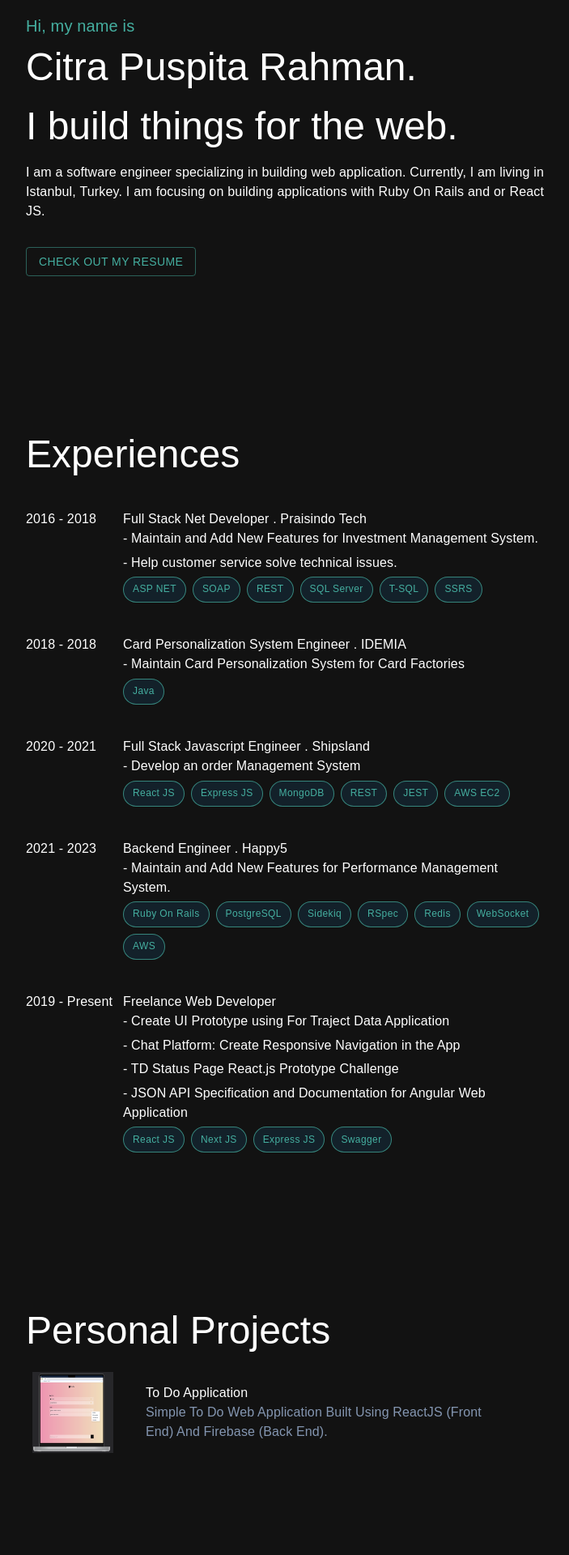
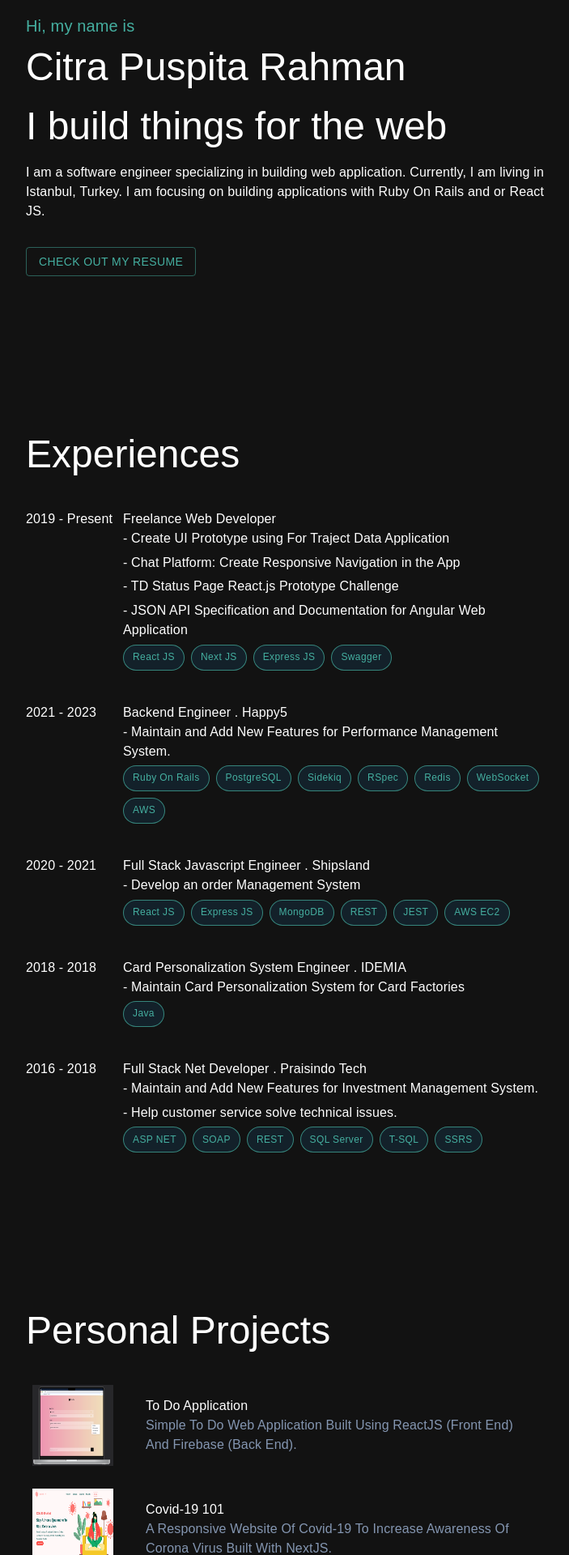
Before and after one commit to citra-rahman/citra-rahman.github.io, a Next.js app: page / in a window 1280 px wide. Shown: the part 240-2160 px from the top of the page at 81% size, without its empty margins (288-991 px from the left). Built offline with nearby package versions, Linux system fonts and the light colour scheme; a web font is replaced by a local one.

Commit message:
add projects data

```diff
--- a/src/app/components/Footer.tsx
+++ b/src/app/components/Footer.tsx
@@ -7,7 +7,7 @@ import { navItems } from "@/data";
 export default function Footer() {
     return (
         <Grid display='flex' flexDirection='row' justifyContent='center' container>
-            <Grid item>
+            <Grid sx={{display: {xs: 'none', md: 'block'}}} item>
                 {navItems.map((item, index) => (
                     <Button href={`#${item}`} key={item} color='primary'>
                         <span style={{ color: '#45afa0' }}>0{index + 1}.</span>{item}
--- a/src/app/components/ProjectCard.tsx
+++ b/src/app/components/ProjectCard.tsx
@@ -5,11 +5,23 @@ import { projectCardProp } from "@/libs/type";
 
 export default function ProjectCard({ name, imgPath, description, link }: projectCardProp) {
     return (
-        <Button href={link} style={{ display: "flex", flexDirection: "row", textTransform: 'capitalize' }} target='_blank'>
-            <Image alt={name} src={imgPath} width={100} height={100}/>
-            <Box sx={{paddingX: 5}}>
+        <Button
+            href={link}
+            style={{
+                display: "flex",
+                flexDirection: "row",
+                justifyContent: "center",
+                alignItems: "center",
+                textTransform: 'capitalize'
+            }} target='_blank'>
+            <Image alt={name} src={imgPath} width={100} height={100} />
+            <Box sx={{ paddingLeft: 5 }}>
                 <Typography>{name}</Typography>
-                <Typography sx={{color: '#8496b1'}}>{description}</Typography>
+                <Typography
+                    sx={{
+                        color: "#8496b1"
+                    }}
+                >{description}</Typography>
             </Box>
         </Button>
     )
--- a/src/app/page.tsx
+++ b/src/app/page.tsx
@@ -1,14 +1,13 @@
 "use client";
 import { Box, Button, Toolbar, Typography } from "@mui/material";
 import { ThemeProvider, createTheme } from '@mui/material/styles';
-import IconButton from "@mui/material/IconButton";
 import { Gruppo } from "next/font/google";
 import Header from "./components/Header";
 import Footer from "./components/Footer";
 import WorkCard from "./components/WorkCard";
 import ProjectCard from "./components/ProjectCard";
 import CssBaseline from '@mui/material/CssBaseline';
-import { experiences, projects } from "@/data";
+import { about, experiences, projects } from "@/data";
 
 const gruppo = Gruppo({
   subsets: ["latin"],
@@ -35,8 +34,8 @@ export default function Home() {
   return (
     <ThemeProvider theme={darkTheme}>
       <CssBaseline />
+      <Header />
       <main>
-        <Header />
         <Box sx={{
           display: 'flex',
           flexDirection: 'column',
@@ -52,24 +51,24 @@ export default function Home() {
             }}
               gutterBottom
             >
-              Citra Puspita Rahman.</Typography>
+              {about.name}</Typography>
             <Typography
               sx={{
                 typography: { xs: 'h5', md: 'h3' },
                 fontWeight: 'bold'
               }}
-              gutterBottom>I build things for the web.</Typography>
+              gutterBottom>{about.headline}</Typography>
             <Typography component='div' sx={{ pb: 4, textAlign: 'justify' }}>
-              I am a software engineer specializing in building web application. Currently, I am living in Istanbul, Turkey. I am focusing on building applications with Ruby On Rails and or React JS.
+              {about.description}
             </Typography>
             <Button
               component="a"
               color='secondary'
               variant="outlined"
               target="_blank"
-              href="https://www.dropbox.com/scl/fi/mwgw35xvc6qbtyw9lk1tm/Citra-Resume.pdf?rlkey=1kp1ursb98i41b0d6eupwe6b9&st=6zs055x3&raw=1"
+              href={about.resumeLink}
             >
-              Check out my Resume
+              {about.resumeButtonName}
             </Button>
           </Box>
           <Box id="experiences" component="section" display='flex' flexDirection='column' gap={5} sx={{ mb: '15vmax' }}>
@@ -86,7 +85,7 @@ export default function Home() {
               )
             }
           </Box>
-          <Box id="projects" component="section" display='flex' flexDirection='column' sx={{ mb: '15vmax' }}>
+          <Box id="projects" component="section" display='flex' flexDirection='column' sx={{ mb: '15vmax' }} gap={2}>
             <Typography sx={{ typography: { xs: 'h5', md: 'h3' } }} gutterBottom>Personal Projects</Typography>
             {
               projects.map((item, index) =>
@@ -100,11 +99,11 @@ export default function Home() {
               )
             }
           </Box>
-          <Box id="contacts" component="section" display='flex' flexDirection='row' alignItems='center'>
-            <Footer />
-          </Box>
         </Box>
       </main>
+      <Box id="contacts" component="section">
+        <Footer />
+      </Box>
     </ThemeProvider>
   )
 }
--- a/src/data/index.ts
+++ b/src/data/index.ts
@@ -1,26 +1,26 @@
 export const navItems = ["about", "experiences", "projects", "contacts"];
+
+export const about = {
+  name: "Citra Puspita Rahman",
+  headline: "I build things for the web",
+  description:
+    " I am a software engineer specializing in building web application. Currently, I am living in Istanbul, Turkey. I am focusing on building applications with Ruby On Rails and or React JS.",
+  resumeButtonName: " Check out my Resume",
+  resumeLink:
+    "https://www.dropbox.com/scl/fi/mwgw35xvc6qbtyw9lk1tm/Citra-Resume.pdf?rlkey=1kp1ursb98i41b0d6eupwe6b9&st=6zs055x3&raw=1",
+};
 
 export const experiences = [
   {
-    date: "2016 - 2018",
-    title: "Full Stack Net Developer . Praisindo Tech",
+    date: "2019 - Present",
+    title: "Freelance Web Developer",
     description: [
-      "Maintain and Add New Features for Investment Management System.",
-      "Help customer service solve technical issues.",
+      "Create UI Prototype using For Traject Data Application",
+      "Chat Platform: Create Responsive Navigation in the App",
+      "TD Status Page React.js Prototype Challenge",
+      "JSON API Specification and Documentation for Angular Web Application",
     ],
-    tags: ["ASP NET", "SOAP", "REST", "SQL Server", "T-SQL", "SSRS"],
-  },
-  {
-    date: "2018 - 2018",
-    title: "Card Personalization System Engineer . IDEMIA",
-    description: ["Maintain Card Personalization System for Card Factories"],
-    tags: ["Java"],
-  },
-  {
-    date: "2020 - 2021",
-    title: "Full Stack Javascript Engineer . Shipsland",
-    description: ["Develop an order Management System"],
-    tags: ["React JS", "Express JS", "MongoDB", "REST", "JEST", "AWS EC2"],
+    tags: ["React JS", "Next JS", "Express JS", "Swagger"],
   },
   {
     date: "2021 - 2023",
@@ -39,16 +39,26 @@ export const experiences = [
     ],
   },
   {
-    date: "2019 - Present",
-    title: "Freelance Web Developer",
+    date: "2020 - 2021",
+    title: "Full Stack Javascript Engineer . Shipsland",
+    description: ["Develop an order Management System"],
+    tags: ["React JS", "Express JS", "MongoDB", "REST", "JEST", "AWS EC2"],
+  },
+  {
+    date: "2018 - 2018",
+    title: "Card Personalization System Engineer . IDEMIA",
+    description: ["Maintain Card Personalization System for Card Factories"],
+    tags: ["Java"],
+  },
+  {
+    date: "2016 - 2018",
+    title: "Full Stack Net Developer . Praisindo Tech",
     description: [
-      "Create UI Prototype using For Traject Data Application",
-      "Chat Platform: Create Responsive Navigation in the App",
-      "TD Status Page React.js Prototype Challenge",
-      "JSON API Specification and Documentation for Angular Web Application"
+      "Maintain and Add New Features for Investment Management System.",
+      "Help customer service solve technical issues.",
     ],
-    tags:["React JS", "Next JS", "Express JS", "Swagger"]
-  }
+    tags: ["ASP NET", "SOAP", "REST", "SQL Server", "T-SQL", "SSRS"],
+  },
 ];
 
 export const projects = [
@@ -59,4 +69,11 @@ export const projects = [
       "Simple To Do Web Application built using ReactJS (Front End) and Firebase (Back End).",
     link: "https://todoist-34829.web.app/",
   },
+  {
+    name: "Covid-19 101",
+    imgPath: "/covid19.png",
+    description:
+      "A responsive website of Covid-19 to increase awareness of corona virus built with NextJS.",
+    link: "https://covid101.netlify.app/",
+  },
 ];
```
Also changed, not shown: public/covid19.png (added).
